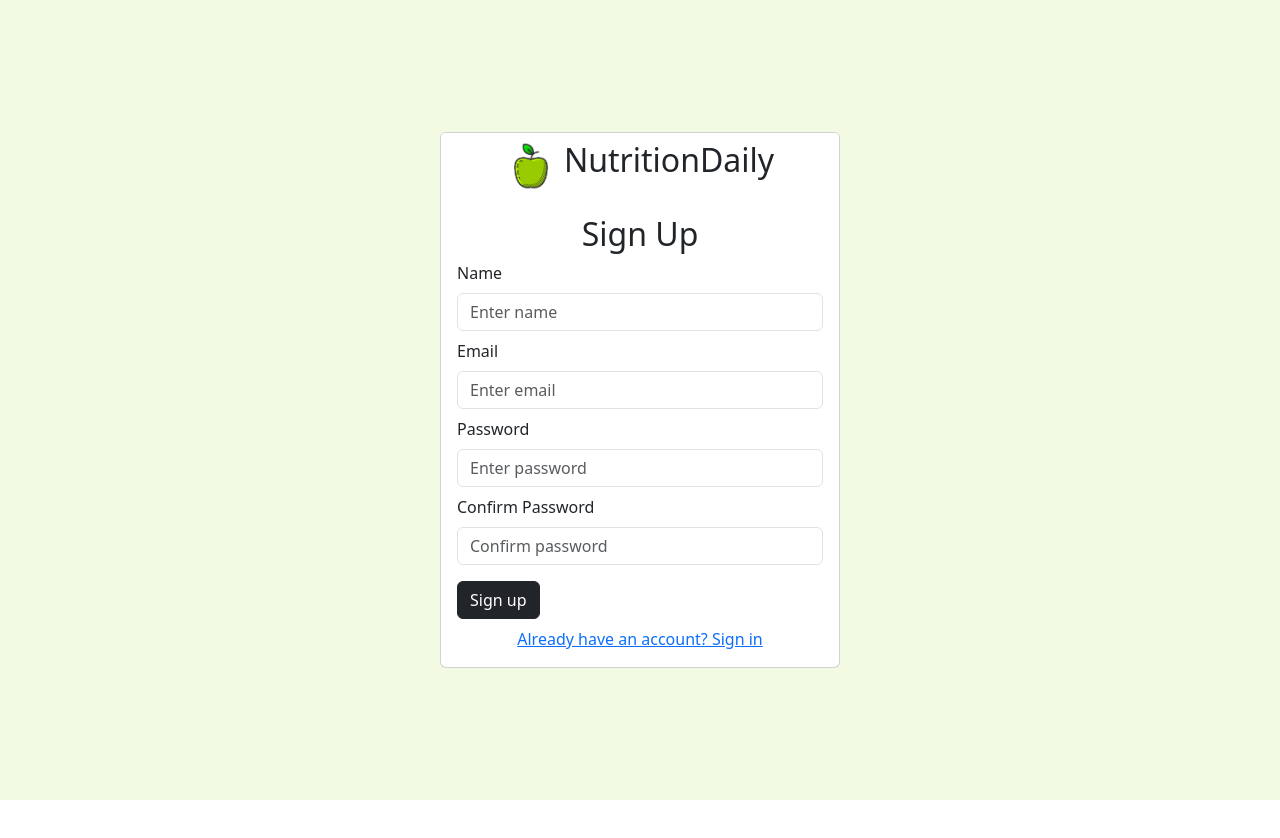
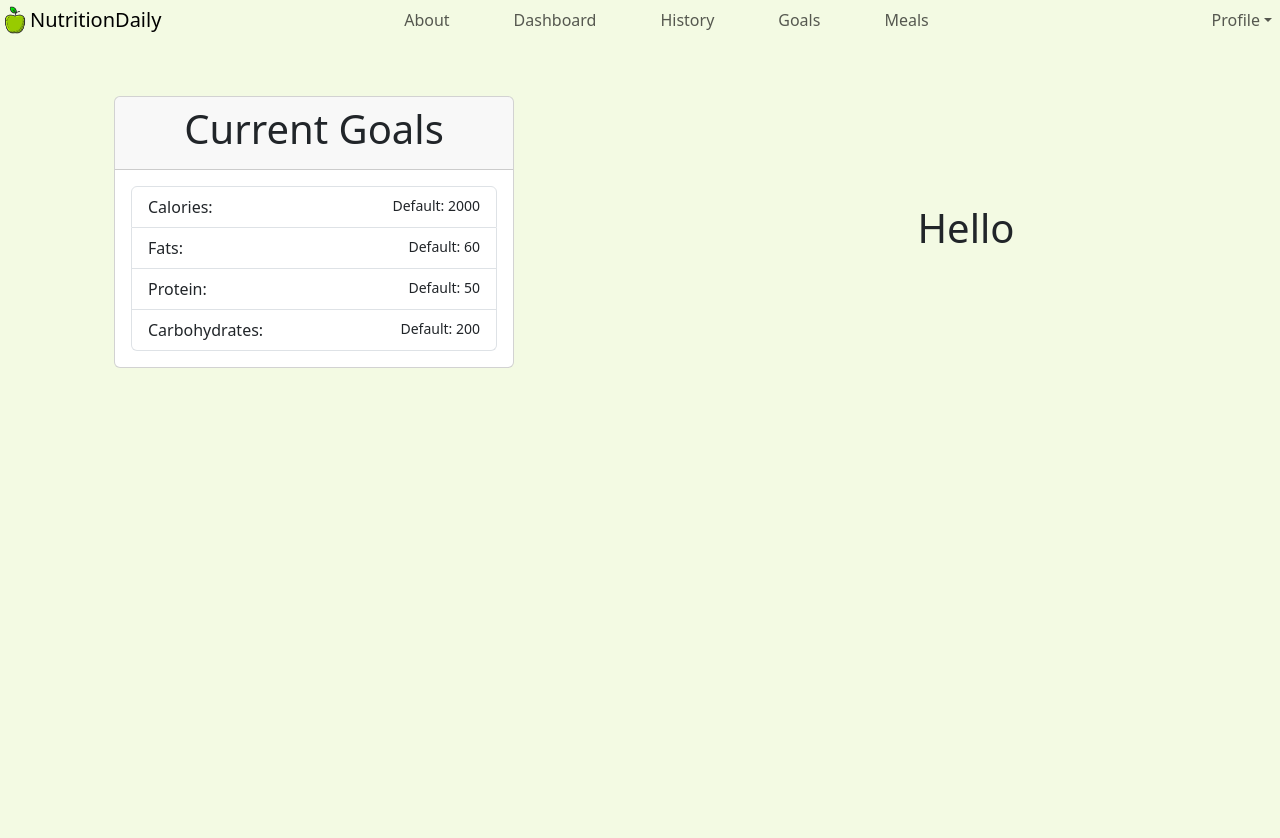
Before and after one commit to Agar1204/NutritionDaily, a React (Vite) app: page /goals in a window 1280 px wide. Before the commit this address led to /signup. Shown: the top 838 px of the page. Before the commit the page ends 800 px from the top, so only its background shows below. Built offline with nearby package versions, Linux system fonts and the light colour scheme; no server answers; sample sign-in values are in the browser's storage.

Commit message:
adding goals

```diff
--- a/src/App.jsx
+++ b/src/App.jsx
@@ -6,6 +6,7 @@ import Login from "./Components/Login"
 import ProtectedRoute from "./Components/ProtectedRoute"
 import About from "./Components/About"
 import DeleteUser from "./Components/DeleteUser"
+import Goals from "./Components/Goals"
 
 import { Navigate, Route, Routes } from "react-router-dom"
 
@@ -39,6 +40,7 @@ function App() {
         />
         <Route path="/about" element={ <ProtectedRoute user = {user} children={<About />} /> } />
         <Route path="/deleteAccount" element={ <ProtectedRoute user = {user} children={<DeleteUser />} /> } />
+        <Route path="/goals" element={<ProtectedRoute user={user} children={<Goals />} />} />
         <Route path="*" element={<Navigate to="/signup" replace />} />
       </Routes>
     </>
--- a/src/Components/DailyLog.jsx
+++ b/src/Components/DailyLog.jsx
@@ -32,7 +32,9 @@ export default function DailyLog({foodList, setTodayFoods}){
     }
     return(
         <>
-            <h1 className="text-center">Daily Log</h1>
+            <h1 className="text-center mb-5">Daily Log</h1>
+            {foodList.length === 0 &&
+                <h3 className="text-center"> No foods added yet. Add one above! </h3>}
             {foodList &&
                 <ListGroup className="mt-3">
                         {foodList.map((food) => (
--- a/src/Components/DailySummary.jsx
+++ b/src/Components/DailySummary.jsx
@@ -13,25 +13,25 @@ export default function DailySummary(props){
                     <span>Calories</span>
                     <span>{Math.round(props.summary.Calories)}kcal</span>
                 </div>
-                <ProgressBar now={props.summary.Calories} max={2000} />
+                <ProgressBar now={props.summary.Calories} max={props.goals.Calories} />
 
                 <div className="d-flex justify-content-between mb-1">
                     <span>Fat</span>
                     <span>{Math.round(props.summary.Fat)}g</span>
                 </div>
-                <ProgressBar now={props.summary.Fat} max={60} />
+                <ProgressBar now={props.summary.Fat} max={props.goals.Fats} />
 
                 <div className="d-flex justify-content-between mb-1">
                     <span>Protein</span>
                     <span>{Math.round(props.summary.Protein)}g</span>
                 </div>
-                <ProgressBar now={props.summary.Protein} max={50} />
+                <ProgressBar now={props.summary.Protein} max={props.goals.Protein} />
 
                 <div className="d-flex justify-content-between mb-1">
                     <span>Carbs</span>
                     <span>{Math.round(props.summary.Carbs)}g</span>
                 </div>
-                <ProgressBar now={props.summary.Carbs} max={200} />
+                <ProgressBar now={props.summary.Carbs} max={props.goals.Carbs} />
             </Card.Body>
         </Card>
     )
--- a/src/Components/Dashboard.jsx
+++ b/src/Components/Dashboard.jsx
@@ -30,6 +30,8 @@ export default function Dashboard(){
         "Carbs": 0
     })
 
+    const [currentGoals, setCurrentGoals] = useState({})
+
     // Today's date (format: YYYY-MM-DD)
     const date = new Date()
     const currentDate = date.toLocaleDateString('sv-SE');
@@ -39,9 +41,12 @@ export default function Dashboard(){
         const getFoods = async () => {
             try {
                 const dailyLogRef = doc(db, "users", user.uid, "dailyLogs", currentDate)
+                const goalsRef = doc(db, "users", user.uid)
                 const docSnap = await getDoc(dailyLogRef)
+                const goalsSnap = await getDoc(goalsRef)
                 if (docSnap.exists()) {
                     const foodsToday = docSnap.data().foods || []
+                    setCurrentGoals(goalsSnap.data().goals)
                     setTodayFoods(foodsToday)
                 } else {
                     setTodayFoods([])
@@ -149,15 +154,6 @@ export default function Dashboard(){
             const docSnap = await getDoc(dailyLogRef)
             const foodsToday = docSnap.data().foods
             setTodayFoods(foodsToday)
-            const newSummary = {
-                "Calories": todaySummary.Calories + food.nf_calories,
-                "Fat": todaySummary.Fat + food.nf_total_fat,
-                "Protein": todaySummary.Protein + food.nf_protein,
-                "Carbs": todaySummary.Carbs + food.nf_total_carbohydrate
-            }
-            setTodaySummary(newSummary)
-
-            console.log(newSummary)
             setFinalSearchResult([])
         } catch(error){
             alert(error.message)
@@ -222,10 +218,10 @@ export default function Dashboard(){
 
             <Row>
                 <Col md={6}>
-                    <DailyLog foodList = {todayFoods} setTodayFoods={setTodayFoods} todaySummary={todaySummary} setTodaySummary={setTodaySummary}/>
+                    <DailyLog foodList = {todayFoods} setTodayFoods={setTodayFoods}/>
                 </Col>
                 <Col md={6}>
-                    <h1 className="text-center"> <DailySummary summary={todaySummary}/> </h1>
+                    <h1 className="text-center"> <DailySummary summary={todaySummary} goals={currentGoals}/> </h1>
                 </Col>
             </Row>
         </div>
--- /dev/null
+++ b/src/Components/Goals.jsx
@@ -0,0 +1,41 @@
+import { Form, Button, Card, Row, Col, ListGroup, Badge} from "react-bootstrap"
+import Header from "./Header"
+
+export default function Goals(){
+    return(
+        <>
+        <Header />
+            <div style={{backgroundColor: '#f3fae3'}} className="min-vh-100 pt-5">
+                <Row>
+                    <Col md={6} className="d-flex align-items-center justify-content-center">
+                        <Card style = {{width:"400px"}}>
+                            <Card.Header className="text-center">
+                                <h1> Current Goals</h1>
+                            </Card.Header>
+                            <Card.Body>
+                                <ListGroup>
+                                    <ListGroup.Item className="d-flex justify-content-between">Calories:
+                                        <small> Default: 2000</small>
+                                    </ListGroup.Item>
+                                    <ListGroup.Item className="d-flex justify-content-between"> Fats:
+                                        <small> Default: 60</small>
+                                    </ListGroup.Item>
+                                    <ListGroup.Item className="d-flex justify-content-between">Protein:
+                                        <small> Default: 50</small>
+                                    </ListGroup.Item>
+                                    <ListGroup.Item className="d-flex justify-content-between"> Carbohydrates:
+                                        <small> Default: 200</small>
+                                    </ListGroup.Item>
+                                </ListGroup>
+                            </Card.Body>
+                        </Card>
+                    </Col>
+                    <Col md={6} className="d-flex align-items-center justify-content-center">
+                        <h1> Hello </h1>
+                    </Col>
+                </Row>
+             </div>
+        </>
+    )
+
+}
--- a/src/Components/Signup.jsx
+++ b/src/Components/Signup.jsx
@@ -29,7 +29,8 @@ export default function Signup(){
             setDoc(doc(db, "users", user.uid), {
                 name: name,
                 email: email,
-                createdAt: usFormattedDate
+                createdAt: usFormattedDate,
+                goals: {"Calories": 2000, "Fats": 60, "Protein": 50, "Carbs": 200}
               }).then(() => {
                 return sendEmailVerification(user)
               })
```
